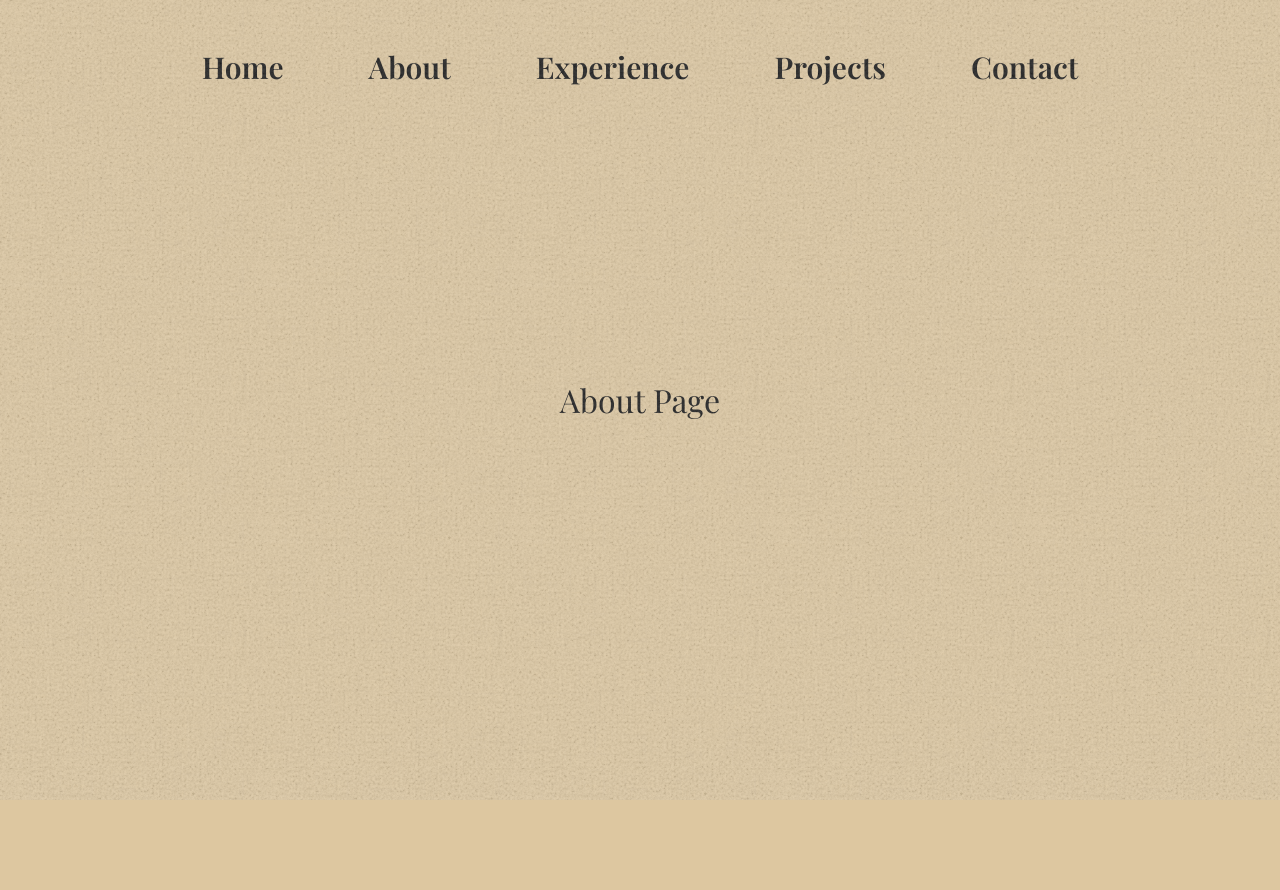
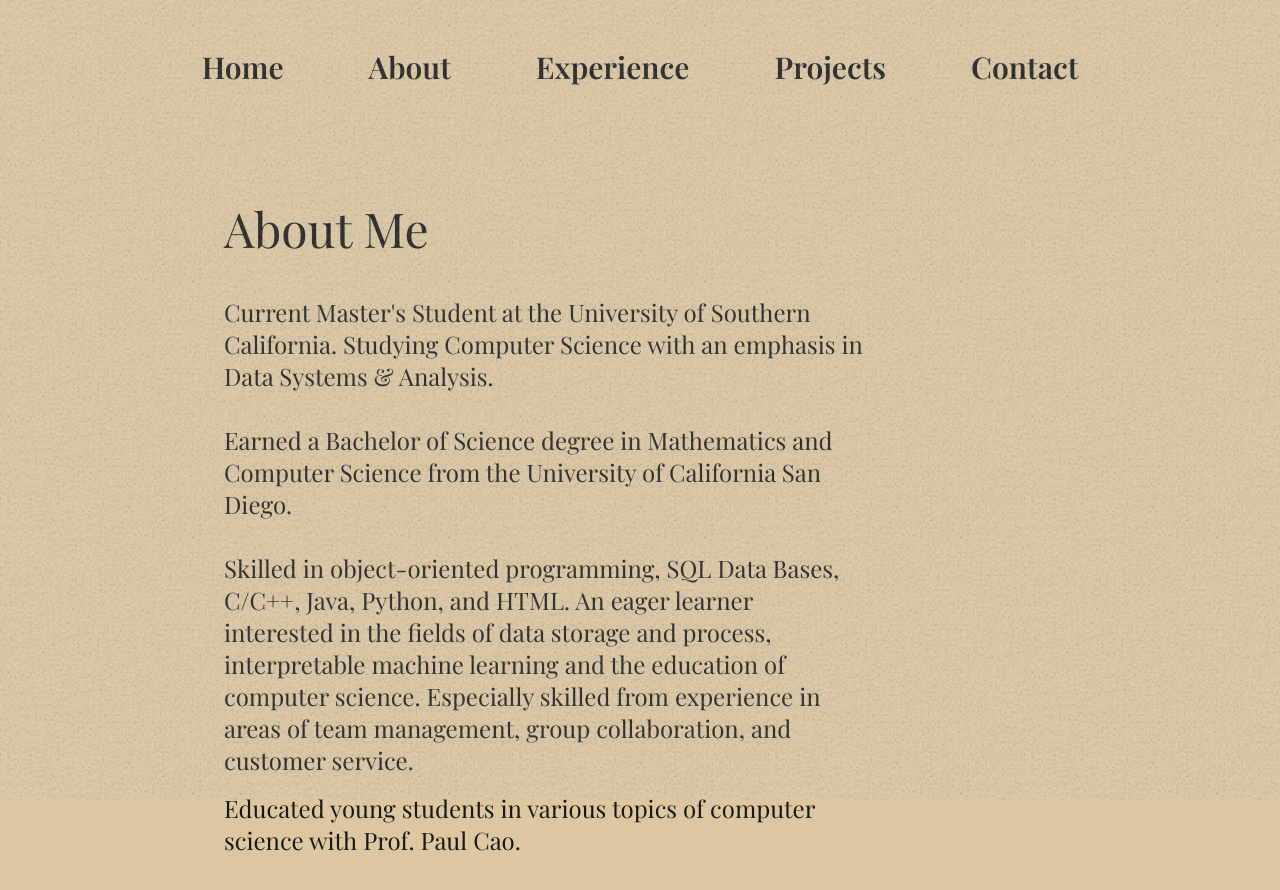
Before and after one commit to thatchereames/portfolio-site, a Next.js app: page /about in a window 1280 px wide. Shown: the top 890 px of the page. Before the commit the page ends 800 px from the top, so only its background shows below. Built offline with nearby package versions, Linux system fonts and the light colour scheme; a web font is replaced by a local one.

Commit message:
Created About Page Layout

```diff
--- a/app/about/page.tsx
+++ b/app/about/page.tsx
@@ -2,10 +2,24 @@ import { playfair, signature } from '@/app/ui/fonts';
 
 export default function About() {
   return (
-    <div className='h-screen w-screen'>
-      <div className='grid place-items-center w-full h-full'>
-        <div className='w-fit text-[clamp(30px,10vw,6000px)]'>
-          <h2 className={`${playfair.className}text-left text-[0.25em]`}>About Page</h2>
+    <div className='w-screen flex flex-row justify-center overflow-scroll'>
+      <div className='pt-[15%] w-[50%] mr-[15%] pb-[15%]'>
+        <div className='w-fit text-[clamp(30px,15vw,6000px)]'>
+          <h2 className={`${playfair.className}text-left text-[0.25em]`}>About Me</h2>
+        </div>
+        <div className='py-4 text-2xl font-medium'>
+          <p className='py-4'>
+            Current Master's Student at the University of Southern California. Studying Computer Science with an emphasis in Data Systems & Analysis.
+          </p>
+          <p className='py-4'>
+            Earned a Bachelor of Science degree in Mathematics and Computer Science from the University of California San Diego.
+          </p>
+          <p className='py-4'>
+            Skilled in object-oriented programming, SQL Data Bases, C/C++, Java, Python, and HTML. An eager learner interested in the fields of data storage and process, interpretable machine learning and the education of computer science. Especially skilled from experience in areas of team management, group collaboration, and customer service.
+          </p>
+          <p>
+            Educated young students in various topics of computer science with Prof. Paul Cao.
+          </p>
         </div>
       </div>
     </div>
```
